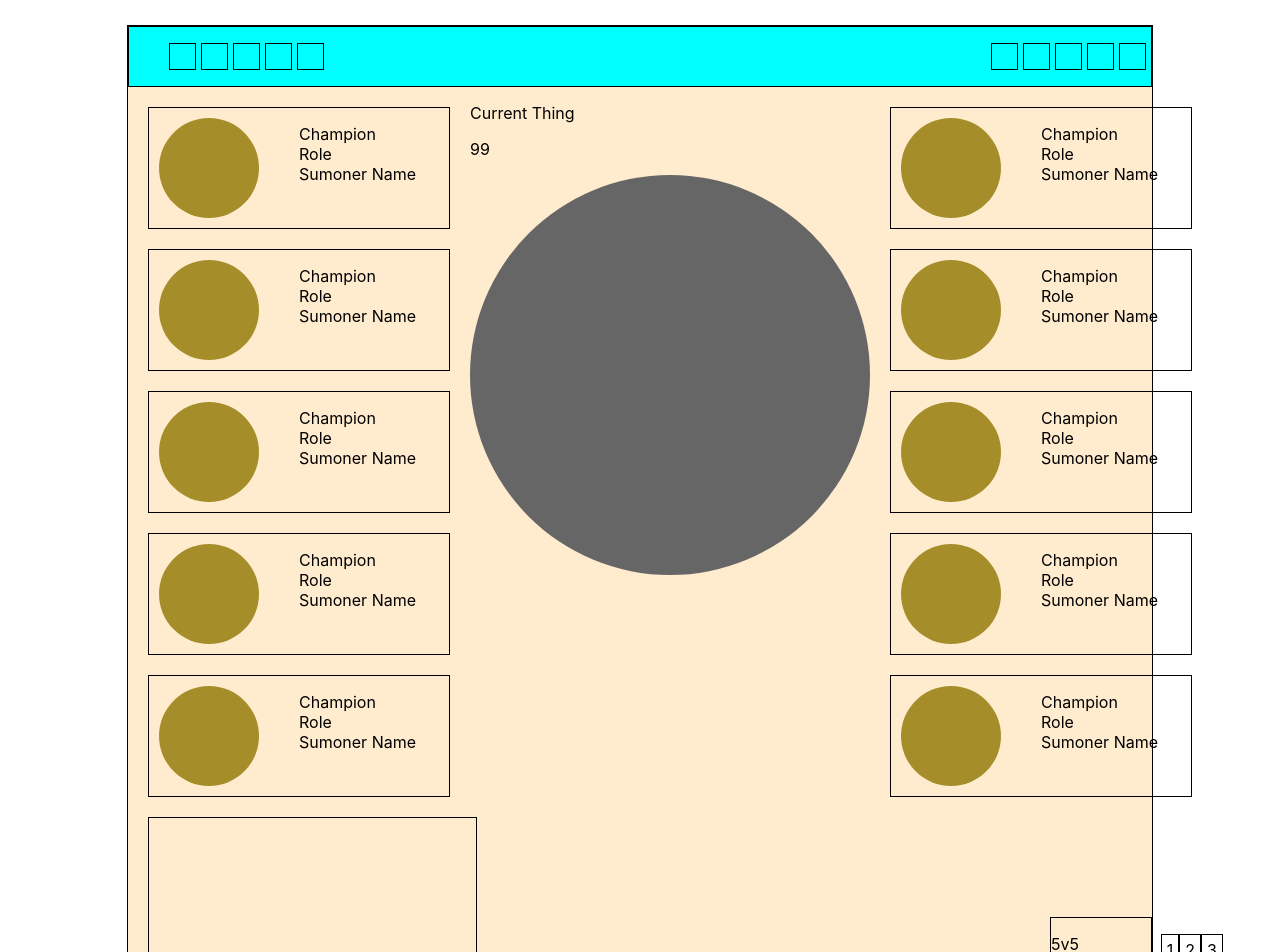
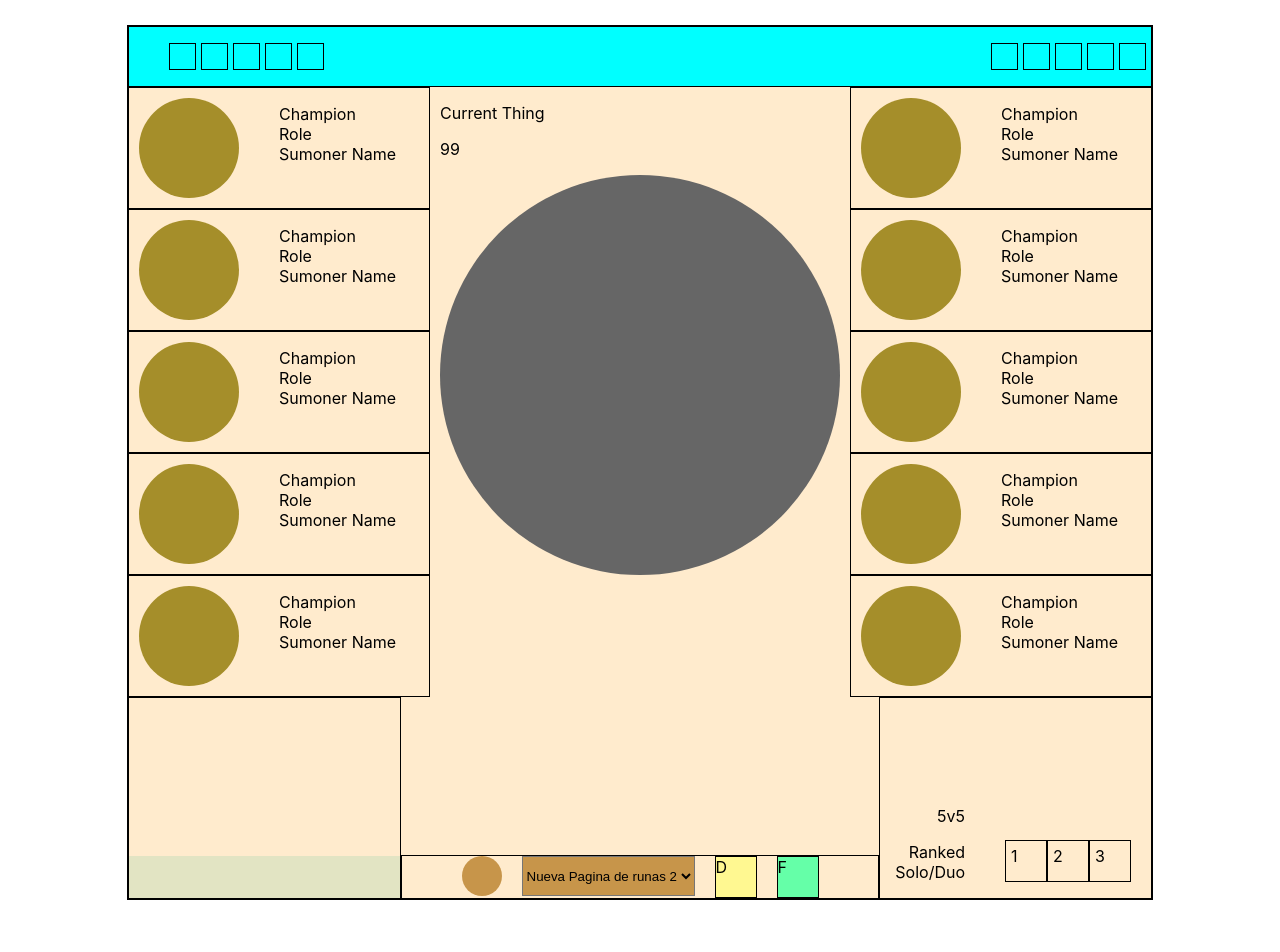
Before and after one commit to lucianoideh1/champ-select, a React (Create React App) app: page / in a window 1280 px wide. Shown: the top 952 px of the page. Built offline with nearby package versions, Linux system fonts and the light colour scheme.

Commit message:
added more styling to the 3 footer components and remove the margin from the champion player divs

```diff
--- a/src/index.css
+++ b/src/index.css
@@ -35,7 +35,7 @@ body {
 }
 
 .champion-player{
-  margin: 20px;
+
   border: 1px solid black;
   width: 300px;
   height: 120px;
@@ -77,12 +77,11 @@ main {
 
 footer{
   display: flex;
-  align-items:flex-end
-
+  align-items:flex-end;
+  justify-content: space-between;
 }
 .lobby-chat-container{
   border: 1px solid black;
-  margin-left: 20px;
   width: 400px;
   height: 200px;
   display: flex;
@@ -103,13 +102,16 @@ footer{
 }
 .outside-game-container{
   border: 1px solid black;
-  width: 100px;
-  height: 100px;
+  width: 400px;
+  height: 200px;
   display: flex;
+  align-items: flex-end;
+  justify-content: flex-end;
 }
 .outside-game-container ul li{
   border: 1px solid black;
-  padding: 5px
+  padding: 5px;
+  margin-top: 10px;
 }
 .edit-pen{
   height: 40px;
@@ -140,6 +142,21 @@ background-color: rgb(199, 149, 74);
 margin-right: 20px;
 }
 .chats-logo{
-  max-height: 30px;
-  max-width: 50px;
+ width: 30px;
+ height: 30px;
 }
+.quests-logo{
+  width: 30px;
+ height: 30px;
+}
+.league-voice-logo{
+  width: 30px;
+  height: 30px;
+}
+.outside-game-container ul{
+  margin-right: 20px;
+  margin-top: 20px;
+}
+.gamemode{
+  text-align: end;
+}
```
